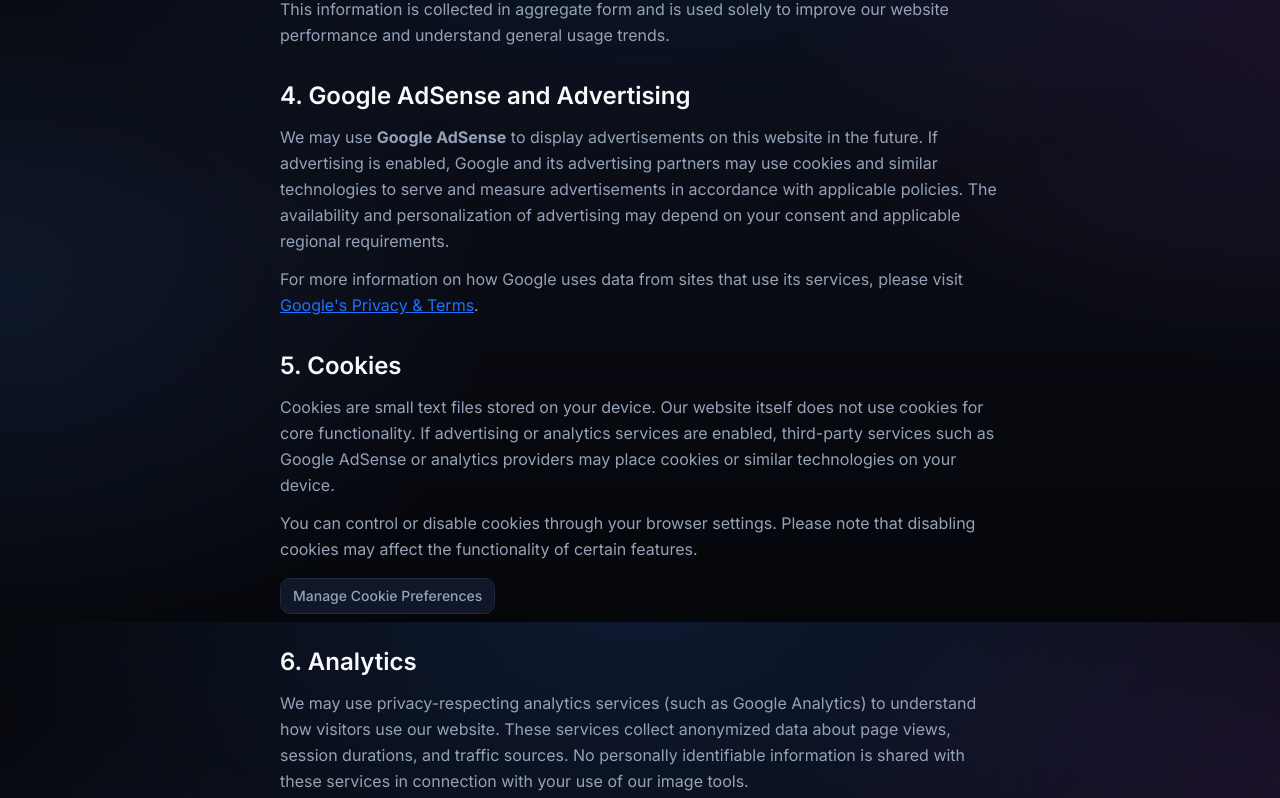
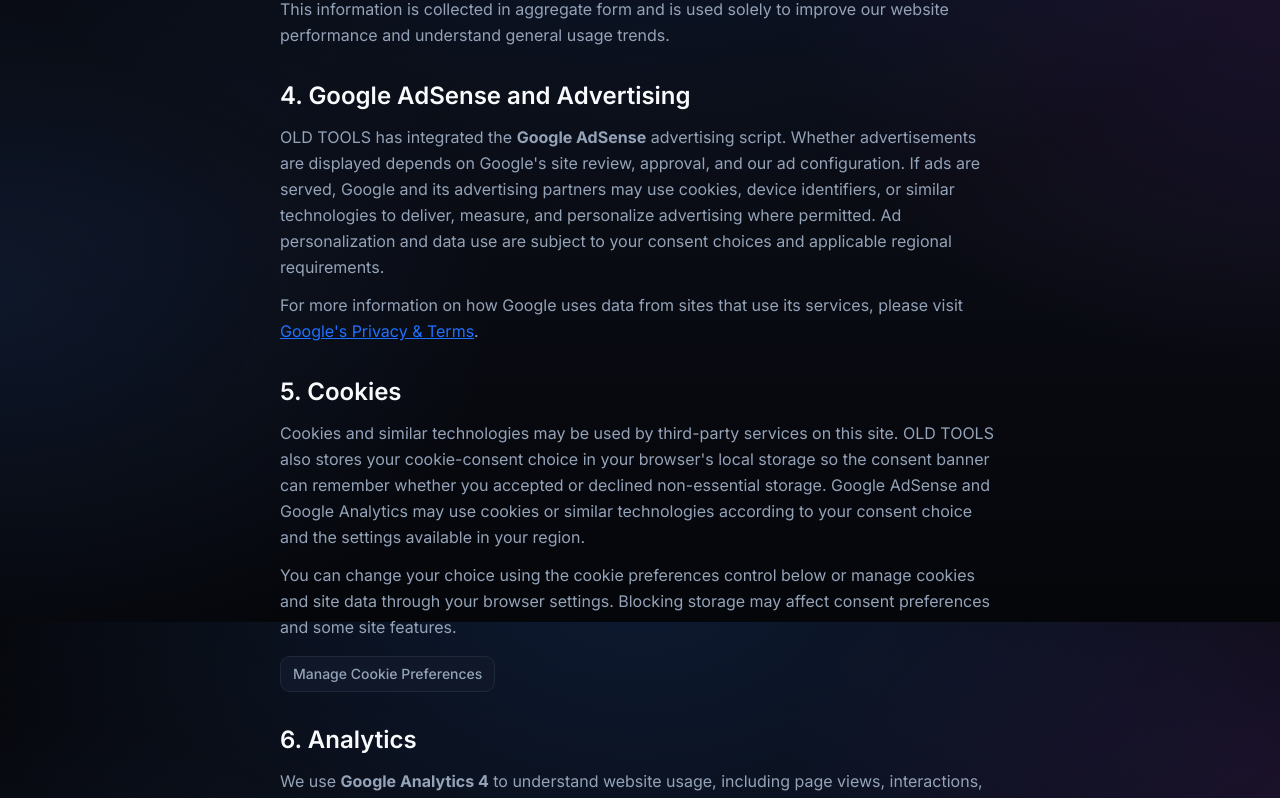
Before and after one commit to surajkumar122024-star/ok01, a Next.js app: page /privacy in a window 1280 px wide. Shown: the part 978-1776 px from the top of the page. Built offline with nearby package versions, Linux system fonts and the light colour scheme.

Commit message:
Make privacy disclosures match active Google services

```diff
--- a/src/app/privacy/page.tsx
+++ b/src/app/privacy/page.tsx
@@ -59,11 +59,11 @@ export default function PrivacyPage() {
       <section className="mb-8">
         <h2 className="text-2xl font-semibold mb-3 text-foreground">4. Google AdSense and Advertising</h2>
         <p className="leading-relaxed mb-3">
-          We may use <strong>Google AdSense</strong> to display advertisements on this website in the future.
-          If advertising is enabled, Google and its advertising partners may use cookies and similar
-          technologies to serve and measure advertisements in accordance with applicable policies.
-          The availability and personalization of advertising may depend on your consent and applicable
-          regional requirements.
+          OLD TOOLS has integrated the <strong>Google AdSense</strong> advertising script. Whether advertisements
+          are displayed depends on Google's site review, approval, and our ad configuration. If ads are
+          served, Google and its advertising partners may use cookies, device identifiers, or similar
+          technologies to deliver, measure, and personalize advertising where permitted. Ad personalization
+          and data use are subject to your consent choices and applicable regional requirements.
         </p>
 
           <p className="leading-relaxed">
@@ -77,14 +77,16 @@ export default function PrivacyPage() {
       <section className="mb-8">
         <h2 className="text-2xl font-semibold mb-3 text-foreground">5. Cookies</h2>
         <p className="leading-relaxed mb-3">
-          Cookies are small text files stored on your device. Our website itself does not use cookies
-          for core functionality. If advertising or analytics services are enabled, third-party services
-          such as Google AdSense or analytics providers may place cookies or similar technologies on
-          your device.
+          Cookies and similar technologies may be used by third-party services on this site. OLD TOOLS also
+          stores your cookie-consent choice in your browser's local storage so the consent banner can
+          remember whether you accepted or declined non-essential storage. Google AdSense and Google
+          Analytics may use cookies or similar technologies according to your consent choice and the
+          settings available in your region.
         </p>
         <p className="leading-relaxed mb-4">
-          You can control or disable cookies through your browser settings. Please note that disabling
-          cookies may affect the functionality of certain features.
+          You can change your choice using the cookie preferences control below or manage cookies and
+          site data through your browser settings. Blocking storage may affect consent preferences and
+          some site features.
         </p>
         <CookiePreferencesButton />
       </section>
@@ -92,10 +94,11 @@ export default function PrivacyPage() {
       <section className="mb-8">
         <h2 className="text-2xl font-semibold mb-3 text-foreground">6. Analytics</h2>
         <p className="leading-relaxed mb-3">
-          We may use privacy-respecting analytics services (such as Google Analytics) to understand
-          how visitors use our website. These services collect anonymized data about page views,
-          session durations, and traffic sources. No personally identifiable information is shared
-          with these services in connection with your use of our image tools.
+          We use <strong>Google Analytics 4</strong> to understand website usage, including page views,
+          interactions, browser and device information, and general traffic sources. Analytics storage
+          is initially set to denied through Google Consent Mode and is updated when a visitor makes
+          a choice in the consent banner. Google may process data under its own privacy terms. We do
+          not send the files processed by our browser-based tools to Google Analytics.
         </p>
       </section>
 
```
